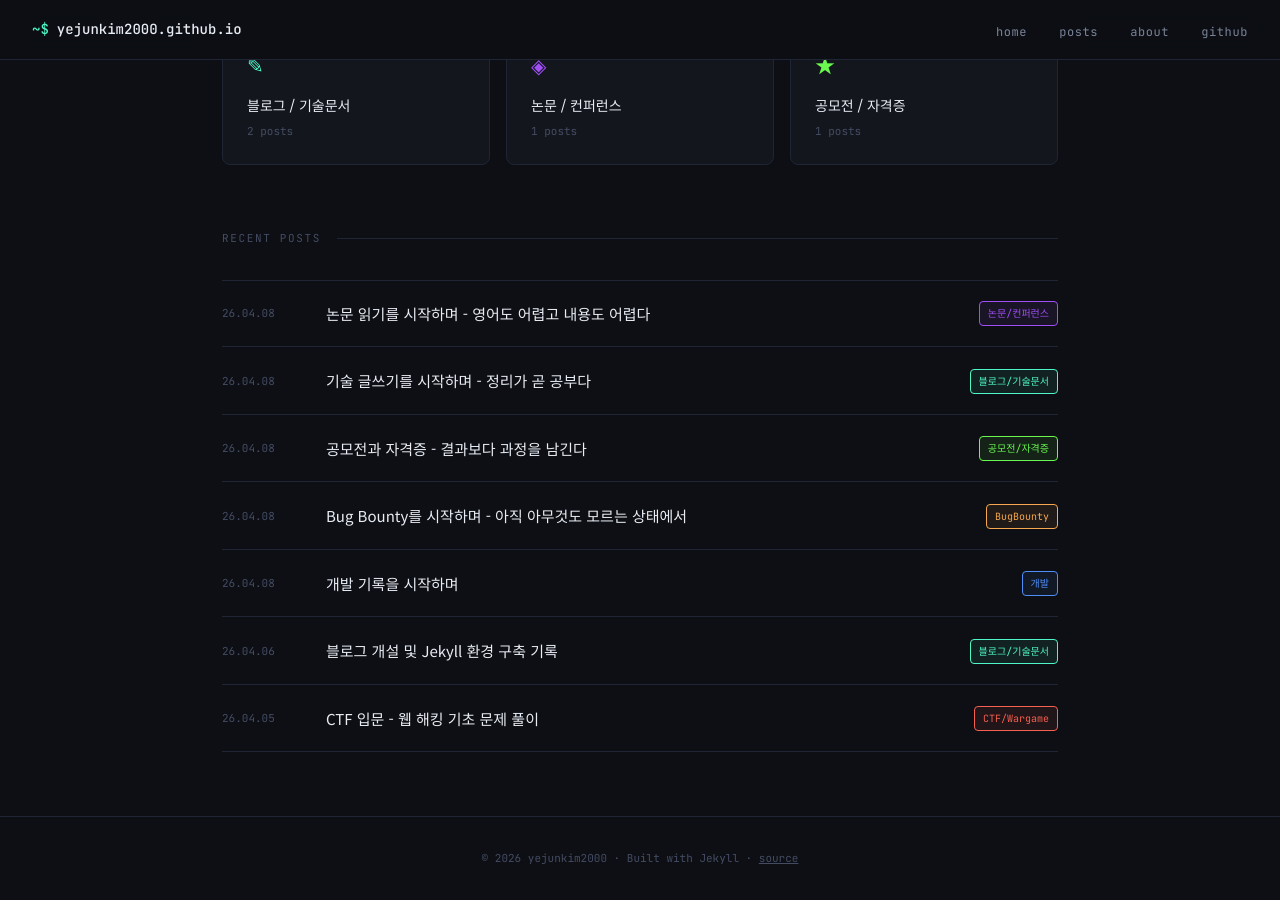
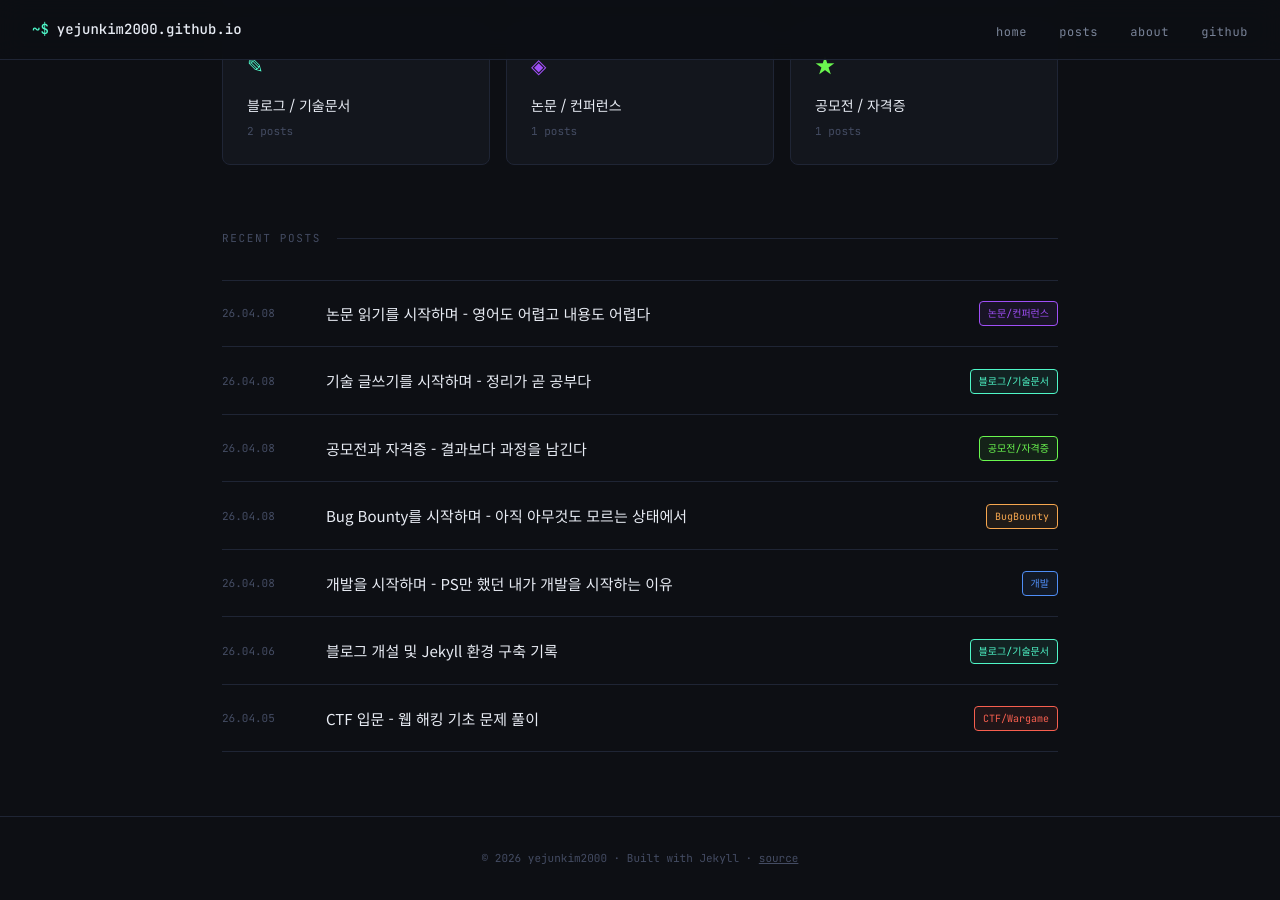
Before and after one commit to yejunkim2000/yejunkim2000.github.io, a Jekyll site: the page built from index.html, in a window 1280 px wide and 900 px high, scrolled down 877 px. Built offline with Jekyll 4.4.1, drawn with Linux system fonts in a browser that asks for light colours; some of the changed lines change nothing that is shown.

Commit message:
Update 2026-04-08-dev-01.md

```diff
--- a/_posts/2026-04-08-dev-01.md
+++ b/_posts/2026-04-08-dev-01.md
@@ -1,9 +1,50 @@
 ---
 layout: post
-title: "개발 기록을 시작하며"
+title: "개발을 시작하며 - PS만 했던 내가 개발을 시작하는 이유"
 date: 2026-04-08
 category: 개발
 author: yejunkim2000
 ---
 
-실직적 개발보다는 PS중심 문제풀이가 더 많은 게시물입니다
+## 솔직한 현재 상태
+
+PS(Problem Solving)는 꽤 해왔다.
+알고리즘 문제를 풀고, 시간복잡도를 고민하고,
+코드가 돌아가는 것에 익숙해졌다.
+
+그런데 막상 "뭔가를 만들어봐" 라고 하면 아무것도 못 한다.
+입력을 받고 출력을 내는 것 말고는 해본 게 없다.
+
+## PS와 개발의 차이
+
+PS에서는 문제가 주어진다.
+입력 형식이 있고, 출력 형식이 있고, 정답이 있다.
+
+개발은 다르다.
+무엇을 만들지 스스로 정해야 하고,
+파일을 어떻게 구성할지, 어떤 라이브러리를 쓸지,
+에러가 나면 어디서 나는지 전부 혼자 해결해야 한다.
+
+## 부족한 점
+
+- 프로젝트 구조를 어떻게 잡아야 하는지 모름
+- 라이브러리, 프레임워크 사용 경험 없음
+- Git을 코드 저장 용도 외로 써본 적 없음
+- 내가 만든 코드를 남이 쓸 수 있게 다듬는 능력 없음
+- 디버깅을 print 말고 다른 방법으로 해본 적 없음
+
+## 왜 이제 시작하는가
+
+CTF나 보안 도구들을 보면 결국 개발 능력이 바탕이 된다.
+자동화 스크립트, 익스플로잇 코드, 분석 도구 —
+전부 뭔가를 직접 만들 수 있어야 한다.
+
+PS로 쌓은 로직은 있으니까,
+이제 그걸 실제로 동작하는 무언가로 만드는 연습을 시작할 때다.
+
+## 앞으로 할 것
+
+PS 예전에 풀었던 걸들을 다시 정리 해볼것이다.
+그리고 일단 작은 것부터 만들어본다.
+거창한 프로젝트보다 내가 실제로 쓸 수 있는
+작은 도구 하나를 완성하는 게 목표다.
```
